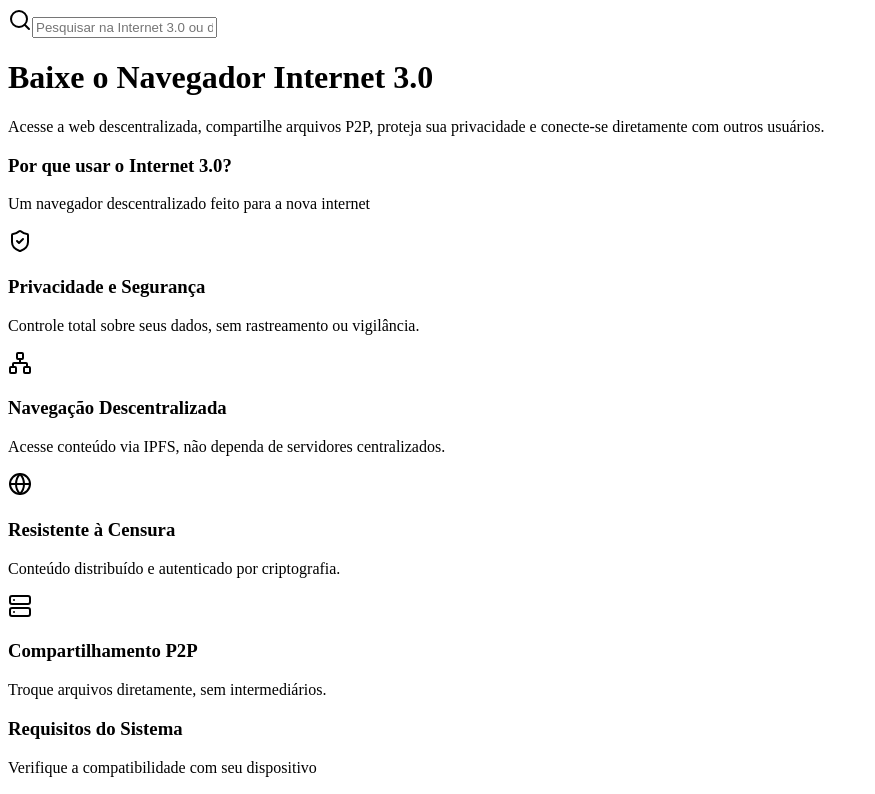
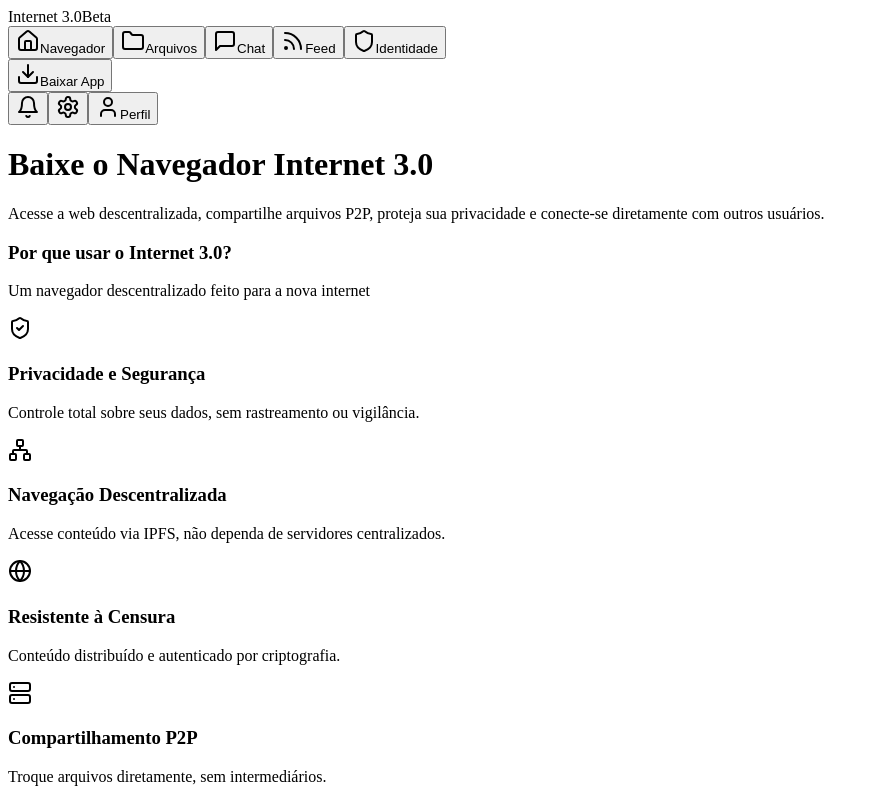
Before and after one commit to Thiago-Bosco/InternetThreePointZero, a React (Vite) app in the folder client/: page /download in a window 1280 px wide. Shown: the top 794 px of the page, without its empty margins (0-875 px from the left). Built offline with nearby package versions, Linux system fonts and the light colour scheme.

Commit message:
Restored to 'db857972bd5aee17c5e20d8b0855cecb7b7a3c04'
Replit-Restored-To: db857972bd5aee17c5e20d8b0855cecb7b7a3c04

```diff
--- a/client/src/components/ui/MainLayout.tsx
+++ b/client/src/components/ui/MainLayout.tsx
@@ -1,36 +1,111 @@
 
 import { ReactNode } from 'react';
-import { Search } from 'lucide-react';
-import { Button } from "./button";
-import { Input } from "./input";
+import { useLocation } from 'wouter';
+import { Home, Folder, MessageSquare, Rss, Shield, Settings, Download, Search, Star, Menu, Bell, User, X } from 'lucide-react';
+import { cn } from "@/lib/utils";
+import { Sheet, SheetContent, SheetTrigger } from "@/components/ui/sheet";
+import { Button } from "@/components/ui/button";
+import { useIsMobile } from "@/hooks/use-mobile";
 
 interface MainLayoutProps {
   children: ReactNode;
 }
 
 export default function MainLayout({ children }: MainLayoutProps) {
-  return (
-    <div className="min-h-screen flex flex-col bg-[#202124]">
-      <header className="fixed top-0 left-0 right-0 bg-[#202124] shadow-md z-50">
-        <div className="flex items-center justify-center w-full px-4 py-3">
-          <div className="w-full max-w-3xl">
-            <div className="flex items-center gap-2 px-4 py-2 bg-[#303134] rounded-full hover:bg-[#3c4043] transition-colors">
-              <Search className="h-5 w-5 text-gray-400" />
-              <Input
-                type="text"
-                placeholder="Pesquisar na Internet 3.0 ou digite um endereço"
-                className="flex-1 bg-transparent border-none focus:outline-none text-sm text-white placeholder:text-gray-400"
-              />
-            </div>
+  const [location] = useLocation();
+  const isMobile = useIsMobile();
+
+  const navItems = [
+    { href: '/', label: 'Navegador', icon: Home },
+    { href: '/files', label: 'Arquivos', icon: Folder },
+    { href: '/chat', label: 'Chat', icon: MessageSquare },
+    { href: '/feed', label: 'Feed', icon: Rss },
+    { href: '/identity', label: 'Identidade', icon: Shield },
+  ];
+
+  const NavContent = () => (
+    <div className="flex flex-col h-full w-full">
+      <div className="space-y-4 py-4">
+        <div className="px-3 py-2">
+          <div className="flex items-center gap-2 mb-8">
+            <span className="font-bold text-xl bg-gradient-to-r from-blue-600 to-violet-600 bg-clip-text text-transparent">
+              Internet 3.0
+            </span>
+            <span className="px-1.5 py-0.5 bg-blue-100 text-blue-800 text-[10px] font-medium rounded-full dark:bg-blue-900 dark:text-blue-300">
+              Beta
+            </span>
+          </div>
+          <div className="space-y-1">
+            {navItems.map((item) => {
+              const Icon = item.icon;
+              const isActive = location === item.href;
+              return (
+                <Button
+                  key={item.href}
+                  onClick={() => window.location.href = item.href}
+                  variant={isActive ? "secondary" : "ghost"}
+                  className="w-full justify-start"
+                >
+                  <Icon className="mr-2 h-4 w-4" />
+                  {item.label}
+                </Button>
+              );
+            })}
           </div>
         </div>
-      </header>
+      </div>
+      <div className="mt-auto p-4">
+        <Button
+          variant="outline"
+          className="w-full justify-start"
+          onClick={() => window.location.href = '/download'}
+        >
+          <Download className="mr-2 h-4 w-4" />
+          Baixar App
+        </Button>
+      </div>
+    </div>
+  );
 
-      <main className="flex-1 mt-16 px-4">
-        <div className="max-w-7xl mx-auto w-full">
+  return (
+    <div className="min-h-screen flex bg-background">
+      {isMobile ? (
+        <Sheet>
+          <SheetTrigger asChild>
+            <Button variant="ghost" size="icon" className="fixed top-4 left-4 z-50">
+              <Menu className="h-5 w-5" />
+            </Button>
+          </SheetTrigger>
+          <SheetContent side="left" className="w-64 p-0">
+            <NavContent />
+          </SheetContent>
+        </Sheet>
+      ) : (
+        <div className="w-64 border-r bg-card/50 backdrop-blur">
+          <NavContent />
+        </div>
+      )}
+
+      <div className="flex-1">
+        <header className="h-14 border-b flex items-center justify-end px-4 sticky top-0 bg-background/95 backdrop-blur supports-[backdrop-filter]:bg-background/60 z-40">
+          <div className="flex items-center gap-2">
+            <Button variant="ghost" size="icon">
+              <Bell className="h-5 w-5" />
+            </Button>
+            <Button variant="ghost" size="icon">
+              <Settings className="h-5 w-5" />
+            </Button>
+            <Button variant="ghost" className="gap-2">
+              <User className="h-5 w-5" />
+              <span className="font-medium">Perfil</span>
+            </Button>
+          </div>
+        </header>
+
+        <main className="p-6">
           {children}
-        </div>
-      </main>
+        </main>
+      </div>
     </div>
   );
 }
```
Also changed, not shown: attached_assets/image_1744773262562.png (deleted), attached_assets/image_1744773380120.png (deleted).
